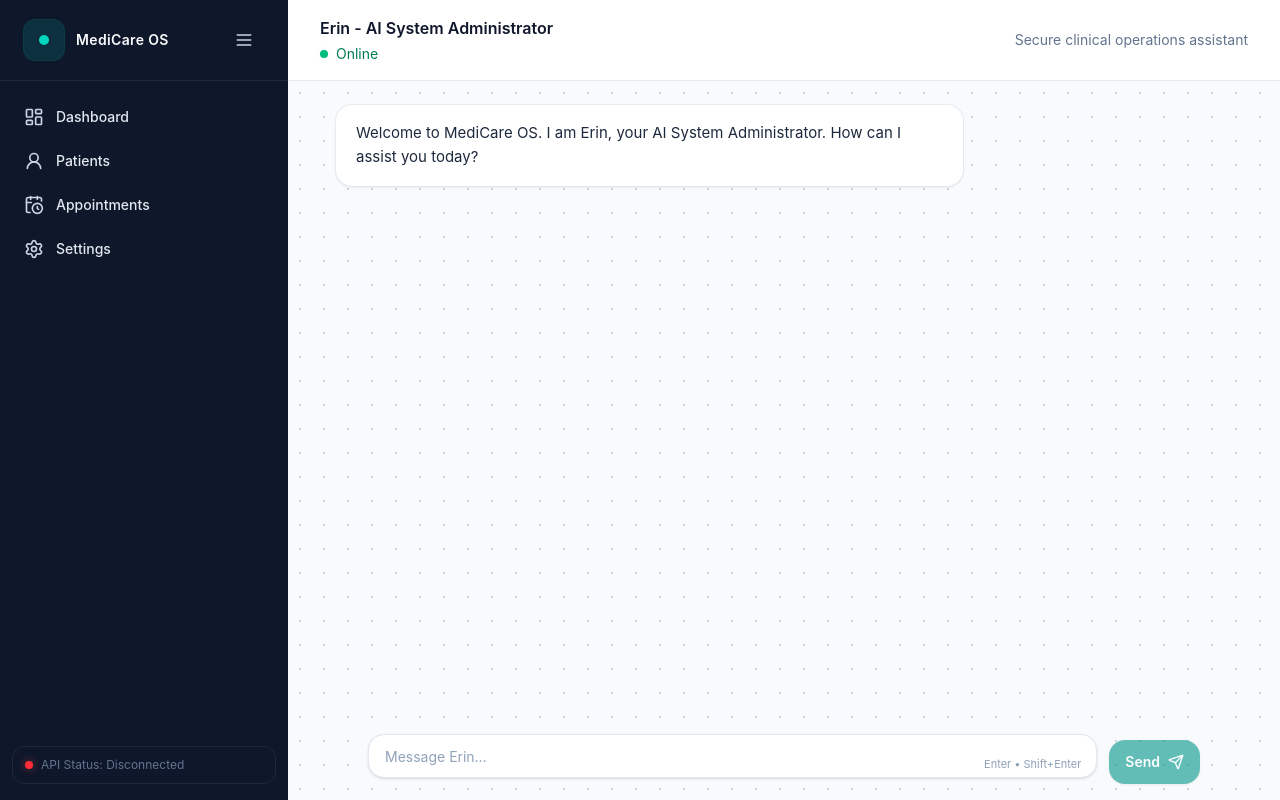
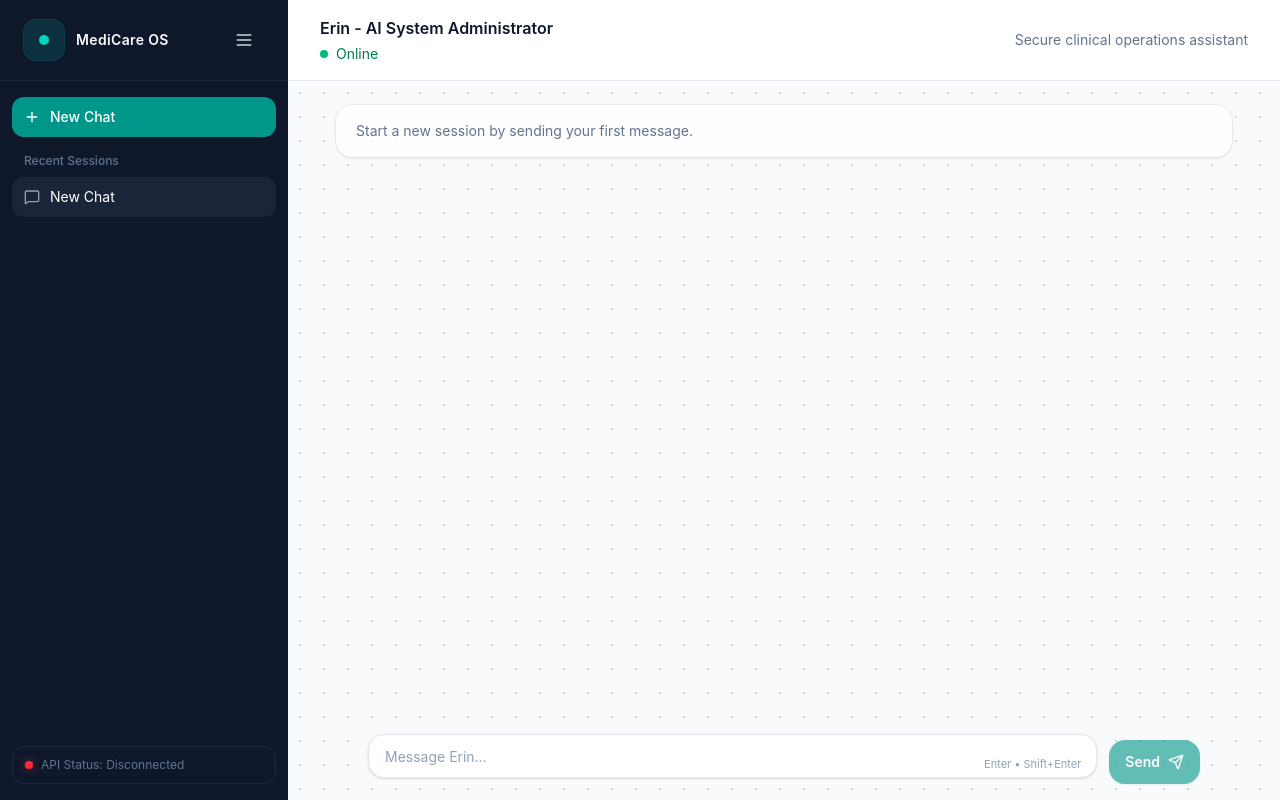
Before and after one commit to 8bit-gaurav/Hackathon-Project, a React (Vite) app: page / in a window 1280 px wide. Built offline with nearby package versions, Linux system fonts and the light colour scheme.

Commit message:
feat: implemented dynamic chat session history in sidebar

```diff
--- a/src/App.tsx
+++ b/src/App.tsx
@@ -1,10 +1,8 @@
-import { useEffect, useLayoutEffect, useMemo, useRef, useState } from 'react'
+import { useEffect, useLayoutEffect, useRef, useState } from 'react'
 import {
-  CalendarClock,
-  LayoutDashboard,
+  MessageSquare,
+  Plus,
   Send,
-  Settings,
-  UserRound,
 } from 'lucide-react'
 
 type ChatRole = 'user' | 'assistant'
@@ -14,41 +12,50 @@ type ChatMessage = {
   content: string
 }
 
+type ChatSession = {
+  id: string
+  title: string
+  messages: ChatMessage[]
+}
+
+function makeSessionId() {
+  return `session-${Date.now()}-${Math.random().toString(36).slice(2, 8)}`
+}
+
+function makeSessionTitle(message: string) {
+  const words = message.trim().split(/\s+/).filter(Boolean)
+  if (words.length === 0) return 'New Chat'
+  const maxWords = 5
+  const title = words.slice(0, maxWords).join(' ')
+  return words.length > maxWords ? `${title}...` : title
+}
+
 function App() {
-  const [chatHistory, setChatHistory] = useState<ChatMessage[]>([
-    {
-      role: 'assistant',
-      content:
-        'Welcome to MediCare OS. I am Erin, your AI System Administrator. How can I assist you today?',
-    },
-  ])
+  const initialSession: ChatSession = {
+    id: makeSessionId(),
+    title: 'New Chat',
+    messages: [],
+  }
+  const [sessions, setSessions] = useState<ChatSession[]>([initialSession])
+  const [activeSessionId, setActiveSessionId] = useState(initialSession.id)
   const [isTyping, setIsTyping] = useState(false)
   const [inputValue, setInputValue] = useState('')
   const scrollRef = useRef<HTMLDivElement | null>(null)
   const inputRef = useRef<HTMLTextAreaElement | null>(null)
   const [isSidebarCollapsed, setIsSidebarCollapsed] = useState(false)
-
-  // Notice I added setIsApiOnline here!
   const [isApiOnline, setIsApiOnline] = useState(false)
-
   const typingTimeoutRef = useRef<number | null>(null)
 
-  const navItems = useMemo(
-    () => [
-      { label: 'Dashboard', icon: LayoutDashboard },
-      { label: 'Patients', icon: UserRound },
-      { label: 'Appointments', icon: CalendarClock },
-      { label: 'Settings', icon: Settings },
-    ],
-    [],
-  )
+  const activeSession =
+    sessions.find((session) => session.id === activeSessionId) ?? sessions[0]
+  const activeMessages = activeSession?.messages ?? []
 
   useEffect(() => {
     scrollRef.current?.scrollTo({
       top: scrollRef.current.scrollHeight,
       behavior: 'smooth',
     })
-  }, [chatHistory.length, isTyping])
+  }, [activeMessages.length, isTyping, activeSessionId])
 
   useEffect(() => {
     return () => {
@@ -67,44 +74,90 @@ function App() {
     el.style.height = `${Math.min(el.scrollHeight, maxPx)}px`
   }, [inputValue])
 
-  // --- THE NEW REAL API BRIDGE ---
+  function updateSessionMessages(
+    sessionId: string,
+    updater: (messages: ChatMessage[]) => ChatMessage[],
+  ) {
+    setSessions((prev) =>
+      prev.map((session) => {
+        if (session.id !== sessionId) return session
+        const nextMessages = updater(session.messages)
+        const firstUserMessage = nextMessages.find((m) => m.role === 'user')
+        return {
+          ...session,
+          messages: nextMessages,
+          title: firstUserMessage
+            ? makeSessionTitle(firstUserMessage.content)
+            : 'New Chat',
+        }
+      }),
+    )
+  }
+
+  function handleNewChat() {
+    const newSession: ChatSession = {
+      id: makeSessionId(),
+      title: 'New Chat',
+      messages: [],
+    }
+    if (typingTimeoutRef.current) {
+      window.clearTimeout(typingTimeoutRef.current)
+      typingTimeoutRef.current = null
+    }
+    setIsTyping(false)
+    setInputValue('')
+    setSessions((prev) => [newSession, ...prev])
+    setActiveSessionId(newSession.id)
+  }
+
   async function handleSend() {
     const message = inputValue.trim()
-    if (!message || isTyping) return
+    if (!message || isTyping || !activeSession) return
+    const sessionId = activeSession.id
 
-    setChatHistory((prev) => [...prev, { role: 'user', content: message }])
+    updateSessionMessages(sessionId, (messages) => [
+      ...messages,
+      { role: 'user', content: message },
+    ])
     setInputValue('')
     setIsTyping(true)
 
     try {
-      // 1. Send the message to your local Python server
-      const response = await fetch("http://localhost:8000/chat", {
-        method: "POST",
+      const response = await fetch('http://localhost:8000/chat', {
+        method: 'POST',
         headers: {
-          "Content-Type": "application/json",
+          'Content-Type': 'application/json',
         },
-        body: JSON.stringify({ message: message }),
-      });
+        body: JSON.stringify({ message }),
+      })
 
       if (!response.ok) {
-        throw new Error("Network response was not ok");
+        throw new Error('Network response was not ok')
       }
 
-      const data = await response.json();
+      const data = (await response.json()) as { reply?: string }
+      setIsApiOnline(true)
 
-      // 2. Turn the sidebar status dot GREEN because we connected!
-      setIsApiOnline(true);
-
-      // 3. Add Erin's real AI response to the chat history
-      setChatHistory((prev) => [...prev, { role: 'assistant', content: data.reply }]);
-
+      updateSessionMessages(sessionId, (messages) => [
+        ...messages,
+        {
+          role: 'assistant',
+          content: data.reply ?? 'No response received from backend.',
+        },
+      ])
     } catch (error) {
-      console.error("Failed to fetch API:", error);
-      // Turn the status dot RED if it fails
-      setIsApiOnline(false);
-      setChatHistory((prev) => [...prev, { role: 'assistant', content: "⚠️ Connection to hospital server failed. Please check if the Python backend is running." }]);
+      console.error('Failed to fetch API:', error)
+      setIsApiOnline(false)
+      updateSessionMessages(sessionId, (messages) => [
+        ...messages,
+        {
+          role: 'assistant',
+          content:
+            '⚠️ Connection to hospital server failed. Please check if the Python backend is running.',
+        },
+      ])
     } finally {
-      setIsTyping(false);
+      setIsTyping(false)
     }
   }
 
@@ -165,30 +218,49 @@ function App() {
             </div>
           </div>
 
-          <nav className={isSidebarCollapsed ? 'px-2 py-4' : 'px-3 py-4'}>
-            <div className="space-y-1">
-              {navItems.map((item) => {
-                const Icon = item.icon
-                return (
+          <section className={isSidebarCollapsed ? 'px-2 py-4' : 'px-3 py-4'}>
             <button
-                    key={item.label}
               type="button"
-                    title={isSidebarCollapsed ? item.label : undefined}
+              title={isSidebarCollapsed ? 'New Chat' : undefined}
+              onClick={handleNewChat}
               className={[
-                      'flex w-full items-center rounded-xl py-2.5 text-left text-sm text-slate-200 transition',
-                      'hover:bg-slate-800/70 hover:text-white focus-visible:outline-none focus-visible:ring-2 focus-visible:ring-teal-400/60',
-                      isSidebarCollapsed ? 'justify-center px-2' : 'gap-3 px-3',
+                'mb-4 inline-flex w-full items-center rounded-xl bg-teal-600 py-2.5 text-sm font-medium text-white transition',
+                'hover:bg-teal-700 focus-visible:outline-none focus-visible:ring-2 focus-visible:ring-teal-400/70',
+                isSidebarCollapsed ? 'justify-center px-2' : 'gap-2.5 px-3',
               ].join(' ')}
             >
-                    <Icon className="size-5 text-slate-300" />
+              <Plus className="size-4 shrink-0" />
+              {!isSidebarCollapsed && <span>New Chat</span>}
+            </button>
+
             {!isSidebarCollapsed && (
-                      <span className="font-medium">{item.label}</span>
+              <div className="px-3 pb-2 text-xs font-medium text-slate-500">
+                Recent Sessions
+              </div>
+            )}
+
+            <div className="space-y-1">
+              {sessions.map((session) => (
+                <button
+                  key={session.id}
+                  type="button"
+                  title={isSidebarCollapsed ? session.title : undefined}
+                  onClick={() => setActiveSessionId(session.id)}
+                  className={[
+                    'flex w-full items-center rounded-xl py-2.5 text-left text-sm text-slate-300 transition',
+                    'hover:bg-gray-800 hover:text-white focus-visible:outline-none focus-visible:ring-2 focus-visible:ring-teal-400/60',
+                    activeSessionId === session.id ? 'bg-slate-800/80 text-white' : '',
+                    isSidebarCollapsed ? 'justify-center px-2' : 'gap-2.5 px-3',
+                  ].join(' ')}
+                >
+                  <MessageSquare className="size-4 shrink-0 text-slate-400" />
+                  {!isSidebarCollapsed && (
+                    <span className="truncate text-sm">{session.title}</span>
                   )}
                 </button>
-                )
-              })}
+              ))}
             </div>
-          </nav>
+          </section>
 
           <div className={isSidebarCollapsed ? 'mt-auto px-2 pb-4' : 'mt-auto px-3 pb-4'}>
             <div
@@ -252,7 +324,13 @@ function App() {
               className="min-h-0 flex-1 overflow-y-auto bg-transparent px-4 py-6 md:px-8"
             >
               <div className="mx-auto w-full max-w-4xl space-y-4">
-                {chatHistory.map((m, idx) => {
+                {activeMessages.length === 0 && (
+                  <div className="rounded-2xl bg-white/80 px-5 py-4 text-sm text-slate-500 shadow-sm ring-1 ring-slate-200/70">
+                    Start a new session by sending your first message.
+                  </div>
+                )}
+
+                {activeMessages.map((m, idx) => {
                   const isUser = m.role === 'user'
                   return (
                     <div
```
Lines whose indentation alone changed are shown as unchanged.
